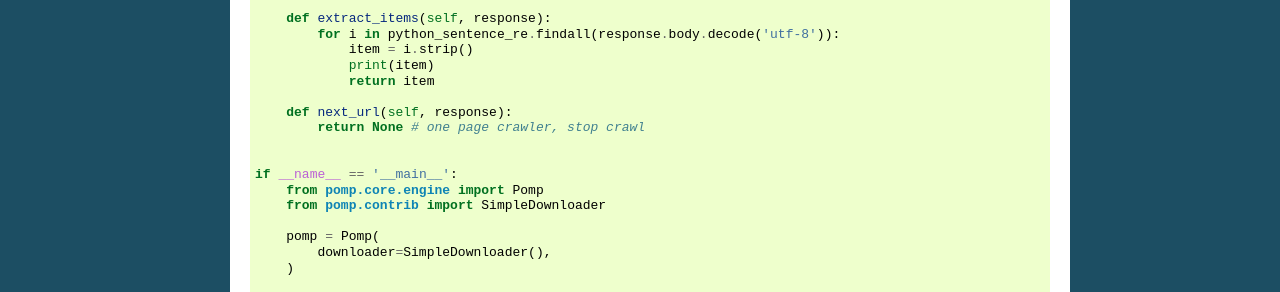
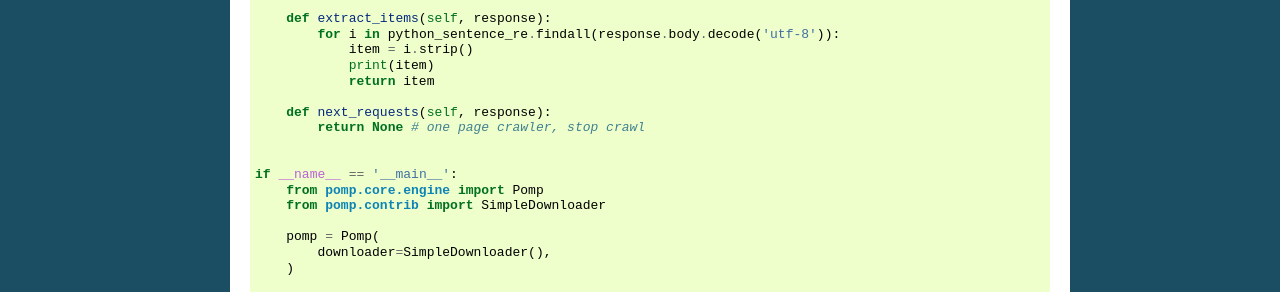
Before and after one commit to estin/pomp, a Sphinx documentation site: the page built from docs/quickstart.rst, in a window 1280 px wide and 900 px high. Shown: the part 391-683 px from the top of the window. Built offline with Sphinx 7.4.7, drawn with Linux system fonts in a browser that asks for light colours; some of the changed text lies outside the part shown.

Commit message:
fix docs

```diff
--- a/docs/quickstart.rst
+++ b/docs/quickstart.rst
@@ -30,7 +30,7 @@ by inherit :class:`base.BaseCrawler`::
                 print(item)
                 return item
 
-        def next_url(self, response):
+        def next_requests(self, response):
             return None # one page crawler, stop crawl
 
 
@@ -145,7 +145,7 @@ For example downloader fetching data by requests_ package::
             def extract_items(self, response):
                 print(response.body)
 
-            def next_url(self, response):
+            def next_requests(self, response):
                 return None # one page crawler
 
         pomp = Pomp(
```
